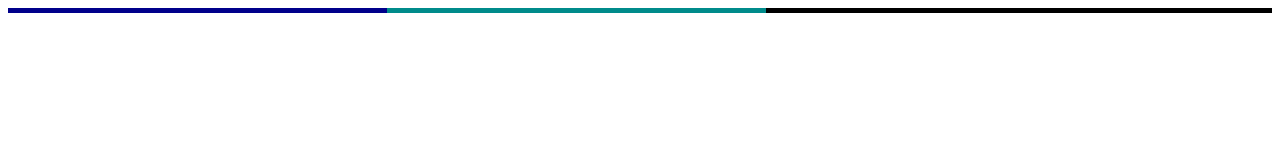
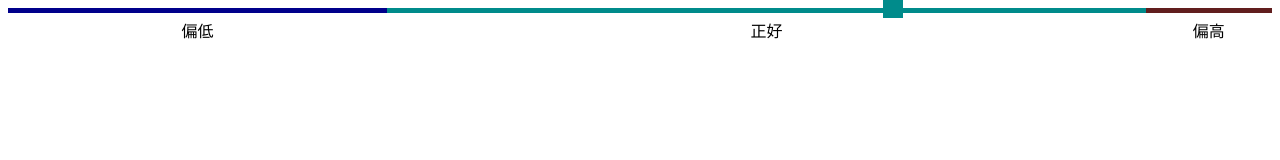
Before and after one commit to zanjs/templatePoint, a plain HTML site: page index.html in a window 1280 px wide. Drawn offline with Linux system fonts and the light colour scheme.

Commit message:
今天好懒 :green_heart:

```diff
--- a/index.html
+++ b/index.html
@@ -9,35 +9,37 @@
   <style>
     .color {
       color: darkcyan;
-      background-color: #000000;
+      background-color: #611E1E;
     }
-
     .flex {
       display: flex;
     }
-
-    #d1{
-        height: 5px;
-        background-color: #000;
+    #d1 {
+      height: 5px;
+      /* background-color: #000; */
     }
-
     .pr {
       position: relative;
     }
-
-    .flex_2 {
-      flex: 2;
+    .line {
+      border-top-style: solid;
+      border-top-width: 5px;
+      padding-top: 5px;
+      display: inline-block;
+      text-align: center;
     }
-
-    .line {
-      height: 5px;
+    .point{
       position: absolute;
+      width: 20px;
+      height: 20px;
+      top: 0;
+      transform:translate(-50%,-50%);
     }
   </style>
 </head>
 
 <body>
-  <div id="d1" class="pr">
+  <div id="d1" class="pr flex">
 
   </div>
 </body>
@@ -54,6 +56,10 @@
       "color": "darkcyan",
       "name": "正好",
       "placeholderValue": 60,
+    }, {
+      "color": "#611E1E",
+      "name": "偏高",
+      "placeholderValue": 10,
     }]
   };
 
@@ -65,27 +71,48 @@
   for (i = 0; i < len; i++) {
     const item = list[i]
     const index = len - i
-    console.log(item)
     const strLine = templateLine(item, index, (item.placeholderValue / obj.totalValue) * 100)
     str += strLine
   }
 
-  console.log(str)
+  const color = getColor(obj)
+  const pointStr = templatePoint(color, (obj.value / obj.totalValue) * 100)
 
   const d1 = document.getElementById("d1")
 
-  d1.innerHTML = str
+  d1.innerHTML = str + pointStr
 
   function templateLine(obj, index, cal) {
     return `
-      <div class="flex_2 line" style="background-color:${obj.color};width:${cal}%;z-index:${index};" ></div>
+      <div class="line" style="border-color:${obj.color};width:${cal}%;z-index:${index};" >${obj.name}</div>
       `
   }
 
-  function templatePoint(width){
+  function templatePoint(color, cal) {
     return `
-     <div class="flex_2 point" style="background-color:${obj.color};width:${cal}%;" ></div>
+     <div class="point" style="background-color:${color};left:${cal}%;" ></div>
     `
+  }
+
+  function getColor(obj) {
+    const list = obj.list
+    const value = obj.value
+    const len = list.length
+    let v = 0
+    let i
+    let itemO
+    for (i = 0; i < len; i++) {
+      const item = list[i]
+      v += item.placeholderValue
+      if (v > value) {
+        itemO = item
+        break
+      }
+    }
+
+    if (itemO) {
+      return itemO.color
+    }
   }
 </script>
 
```
